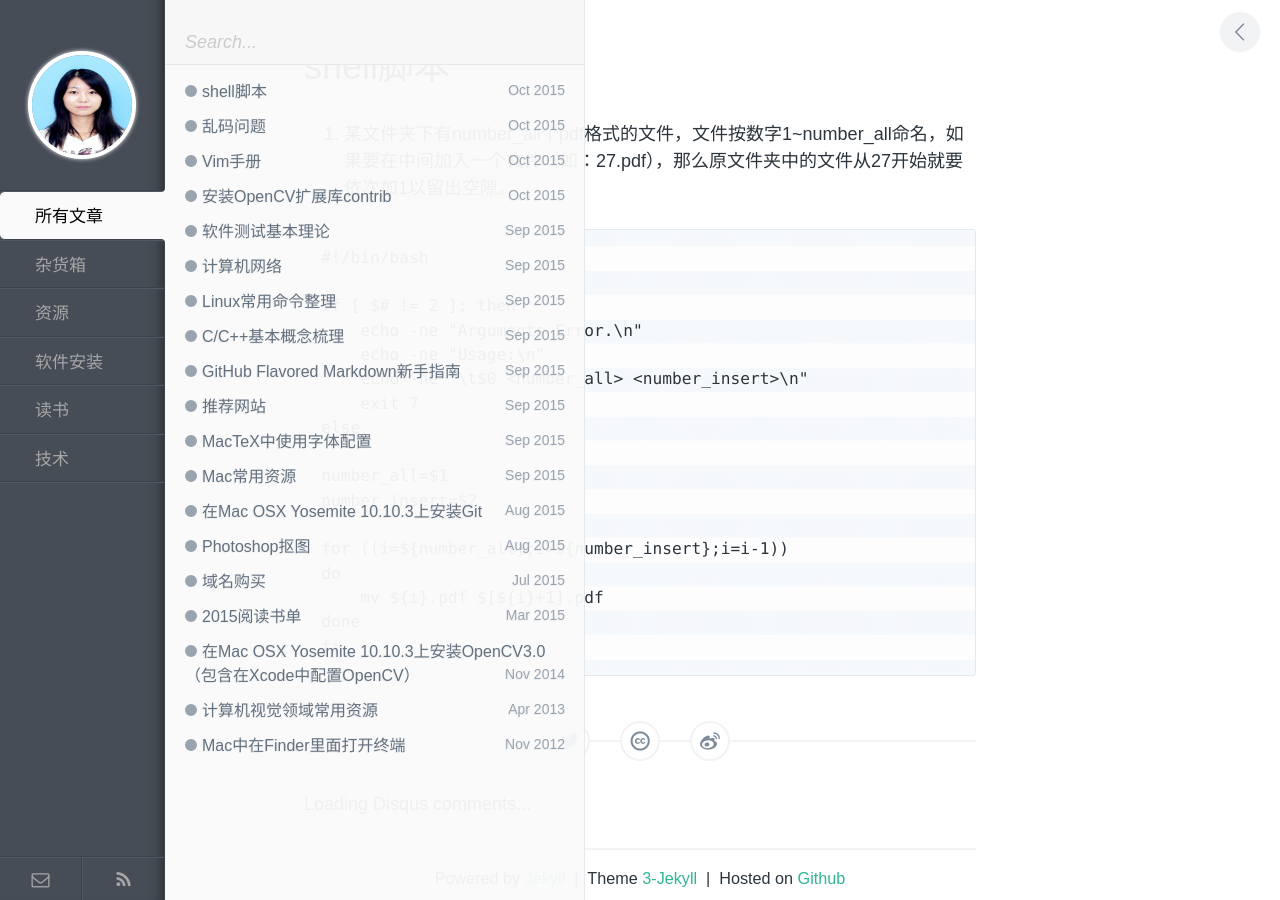
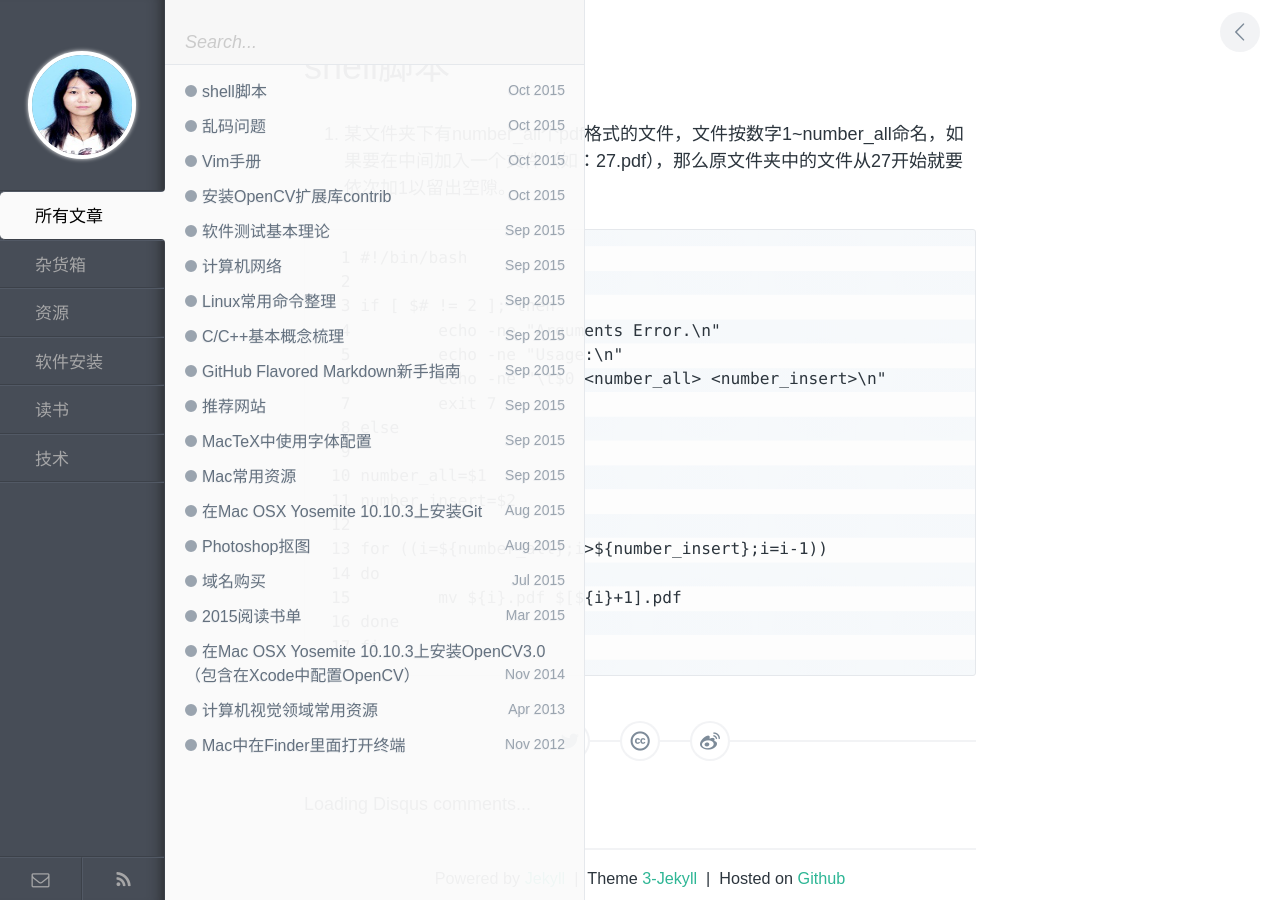
Before and after one commit to zhuyafei/zhuyafei.github.io, a Jekyll site: the page built from _posts/tech/2015-10-06-Shell-Scripts.md, in a window 1280 px wide. Built offline with Jekyll 4.4.1, drawn with Linux system fonts in a browser that asks for light colours; comment, search, counter and statistics services are not loaded.

Commit message:
Modify 2015-10-06-Shell-Scripts.md

````diff
--- a/_posts/tech/2015-10-06-Shell-Scripts.md
+++ b/_posts/tech/2015-10-06-Shell-Scripts.md
@@ -7,21 +7,21 @@
 1. 某文件夹下有number_all个pdf格式的文件，文件按数字1~number_all命名，如果要在中间加入一个文件（如：27.pdf），那么原文件夹中的文件从27开始就要依次加1以留出空隙。
 
 ```Bash
-#!/bin/bash
-
-if [ $# != 2 ]; then
-	echo -ne "Arguments Error.\n"
-	echo -ne "Usage:\n"
-	echo -ne "\t$0 <number_all> <number_insert>\n"
-	exit 7
-else
-
-number_all=$1
-number_insert=$2
-
-for ((i=${number_all};i>${number_insert};i=i-1))
-do
-	mv ${i}.pdf $[${i}+1].pdf
-done
-fi
+  1 #!/bin/bash
+  2
+  3 if [ $# != 2 ]; then
+  4         echo -ne "Arguments Error.\n"
+  5         echo -ne "Usage:\n"
+  6         echo -ne "\t$0 <number_all> <number_insert>\n"
+  7         exit 7
+  8 else
+  9
+ 10 number_all=$1
+ 11 number_insert=$2
+ 12
+ 13 for ((i=${number_all};i>${number_insert};i=i-1))
+ 14 do
+ 15         mv ${i}.pdf $[${i}+1].pdf
+ 16 done
+ 17 fi
 ```
````
